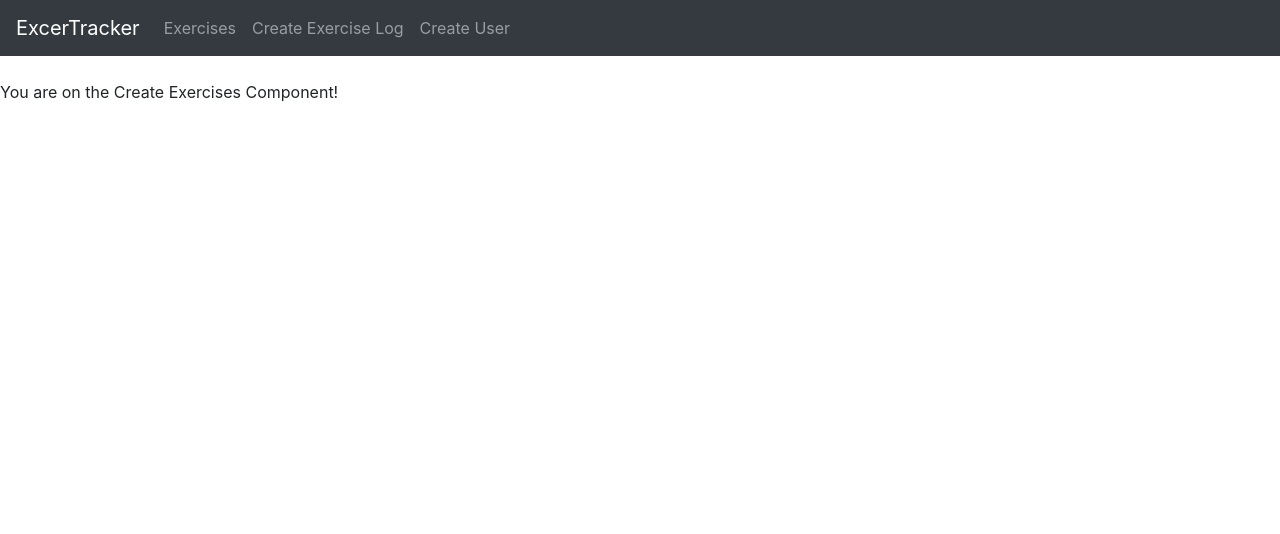
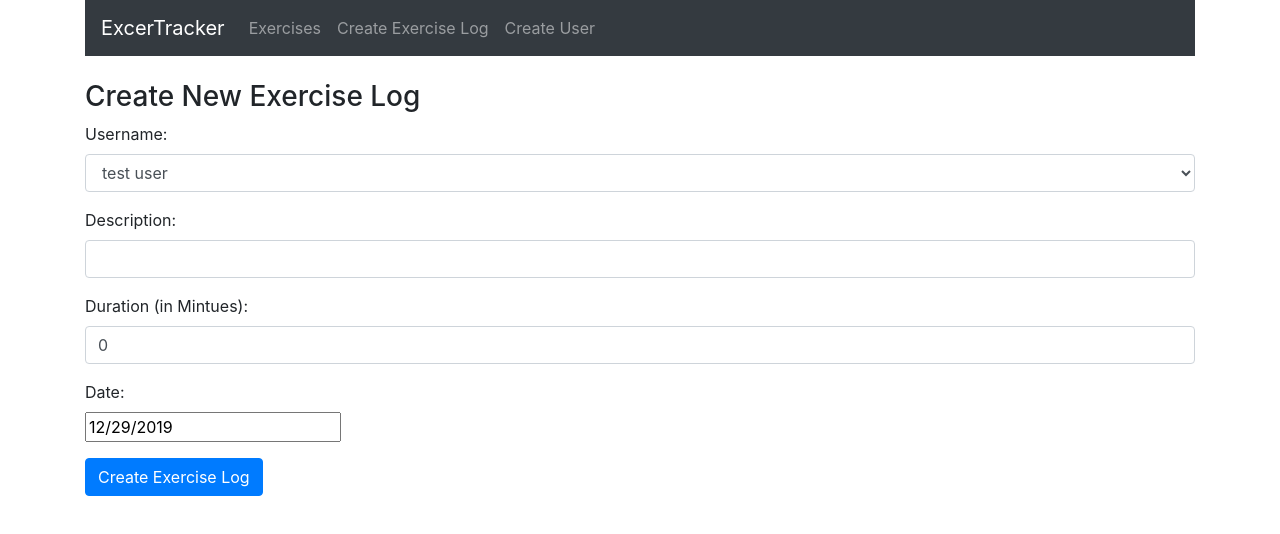
Before and after one commit to jbettenh/MERN-exercise-tracker, a React (Create React App) app: page /create in a window 1280 px wide. Shown: the top 534 px of the page. Built offline with nearby package versions, Linux system fonts and the light colour scheme.

Commit message:
Create Exercise Form

```diff
--- a/src/App.js
+++ b/src/App.js
@@ -13,12 +13,14 @@
 function App() {
   return (
     <Router>
+      <div className="container">
         <Navbar />
         <br/>
         <Route path="/" exact component={ExercisesList} />
         <Route path="/edit/:id" component={EditExercise} />
         <Route path="/create" component={CreateExercise} />
         <Route path="/user" component={CreateUser} />
+      </div>
     </Router>
   );
 }
--- a/src/components/create-exercise.component.js
+++ b/src/components/create-exercise.component.js
@@ -1,10 +1,127 @@
 import React, { Component } from 'react';
+import DatePicker from 'react-datepicker';
+import "react-datepicker/dist/react-datepicker.css";
 
 export default class CreateExercises extends Component {
+  constructor(props) {
+    super(props); // Always call super when defining a subclass
+
+    this.onChangeUsername = this.onChangeUsername.bind(this);
+    this.onChangeDescription = this.onChangeDescription.bind(this);
+    this.onChangeDuration = this.onChangeDuration.bind(this);
+    this.onChangeDate = this.onChangeDate.bind(this);
+    this.onSubmit = this.onSubmit.bind(this);
+
+    this.state = {
+      username: '',
+      description: '',
+      duration: 0,
+      date: new Date(),
+      users: []
+    }
+  }
+
+  componentDidMount() {
+     // automatically called before anything loads to page
+     this.setState({
+       users: ['test user'],
+       username: 'test user'
+     })
+  }
+
+  onChangeUsername(e){
+    this.setState({
+      username: e.target.value
+    })
+  }
+
+  onChangeDescription(e){
+    this.setState({
+      description: e.target.value
+    })
+  }
+
+  onChangeDuration(e){
+    this.setState({
+      duration: e.target.value
+    })
+  }
+
+  onChangeDate(date){
+    this.setState({
+      date: date
+    })
+  }
+
+onSubmit(e) {
+  e.preventDefault();
+
+  const exercise = {
+    username: this.state.username,
+    description: this.state.description,
+    duration: this.state.duration,
+    date: this.state.date
+  }
+
+  console.log(exercise);
+
+  window.location = '/';
+}
+
   render() {
     return (
       <div>
-        <p>You are on the Create Exercises Component!</p>
+        <h3>Create New Exercise Log</h3>
+        <form onSubmit={this.onSubmit}>
+          <div className="form-group">
+            <label>Username: </label>
+            <select ref="userInput"
+              required
+              className="form-control"
+              value={this.state.username}
+              onChange={this.onChangeUsername}>
+              {
+                this.state.users.map(function(user) {
+                  return <option
+                    key={user}
+                    value={user}>{user}
+                    </option>;
+                })
+              }
+            </select>
+          </div>
+          <div className="form-group">
+            <label>Description: </label>
+            <input type="text"
+              required
+              className="form-control"
+              value={this.state.description}
+              onChange={this.onChangeDescription}
+              />
+          </div>
+          <div className="form-group">
+            <label>Duration (in Mintues): </label>
+            <input
+              type="text"
+              className="form-control"
+              value={this.state.duration}
+              onChange={this.onChangeDuration}
+              />
+            </div>
+            <div className="form-group">
+              <label>Date: </label>
+              <div>
+                <DatePicker
+                  selected={this.state.date}
+                  onChange={this.onChangeDate}
+                />
+              </div>
+            </div>
+
+            <div className="form-group">
+              <input type="submit" value="Create Exercise Log" className="btn btn-primary" />
+          </div>
+        </form>
       </div>
     )
   }
```
Lines whose indentation alone changed are shown as unchanged.
